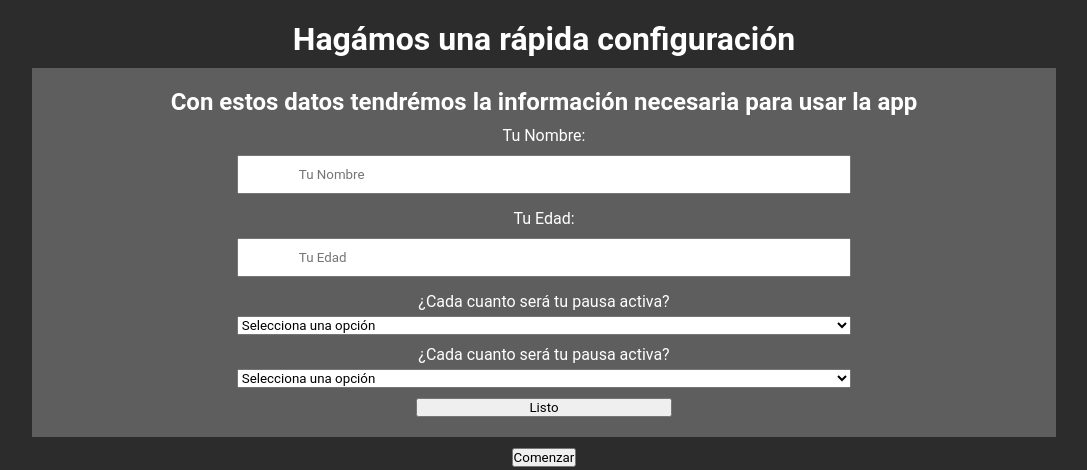
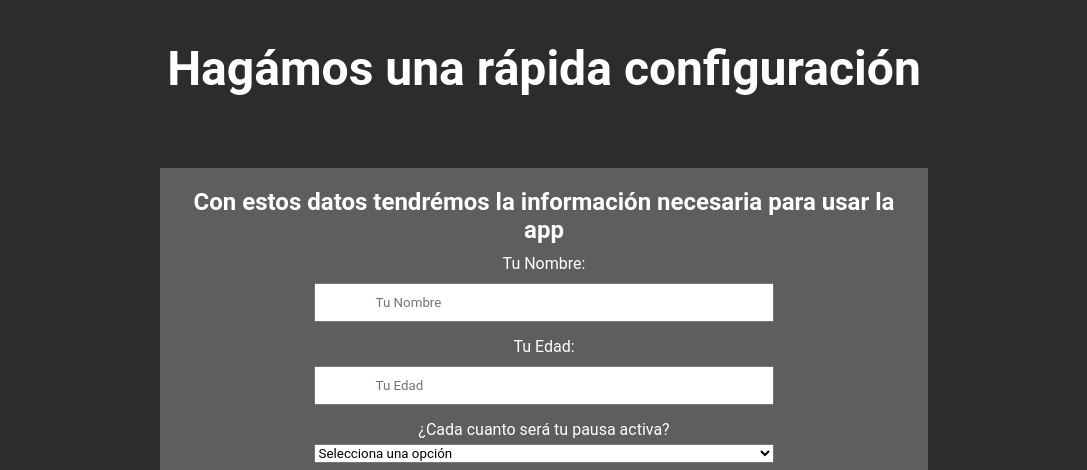
Before and after one commit to isrameve/Breaky, a plain HTML site: page index.html in a window 1280 px wide. Shown: the top 470 px of the page, without its empty margins (96-1183 px from the left). Drawn offline with Linux system fonts and the light colour scheme.

Commit message:
Style: VH 100 para todos los elementos realizado

```diff
--- a/index.html
+++ b/index.html
@@ -18,9 +18,10 @@
       </div>
     </header>
 
+    <section class="formSection">
       <h1>Hagámos una rápida configuración</h1>
 
-    <section class="formSection textCentred bgcgray m-top10">
+      <article class="formCard textCentred bgcgray m-top10">
         <h2>
           Con estos datos tendrémos la información necesaria para usar la app
         </h2>
@@ -57,6 +58,7 @@
             value="Listo"
           />
         </form>
+      </article>
     </section>
 
     <section class="start textCentred m-top10">
--- a/styles.css
+++ b/styles.css
@@ -31,7 +31,6 @@ body {
 }
 
 h1 {
-  margin-top: 20px;
   text-align: center;
 }
 
@@ -61,12 +60,28 @@ h1 {
 }
 
 .formSection {
+  display: flex;
+  flex-direction: column;
+  justify-content: end;
+
+  height: 100vh;
+}
+
+.formSection h1 {
+  font-size: 3rem;
+
+  height: 20%;
+  padding-top: 5vh;
+}
+
+.formCard {
   margin: 10px auto 0 auto;
   padding: 20px 0;
-  width: 80%;
+  width: 60%;
+  height: 80%;
 }
 
-.formSection h2 {
+.formCard h2 {
   margin: 0 20px;
 }
 
```
Lines whose indentation alone changed are shown as unchanged.
